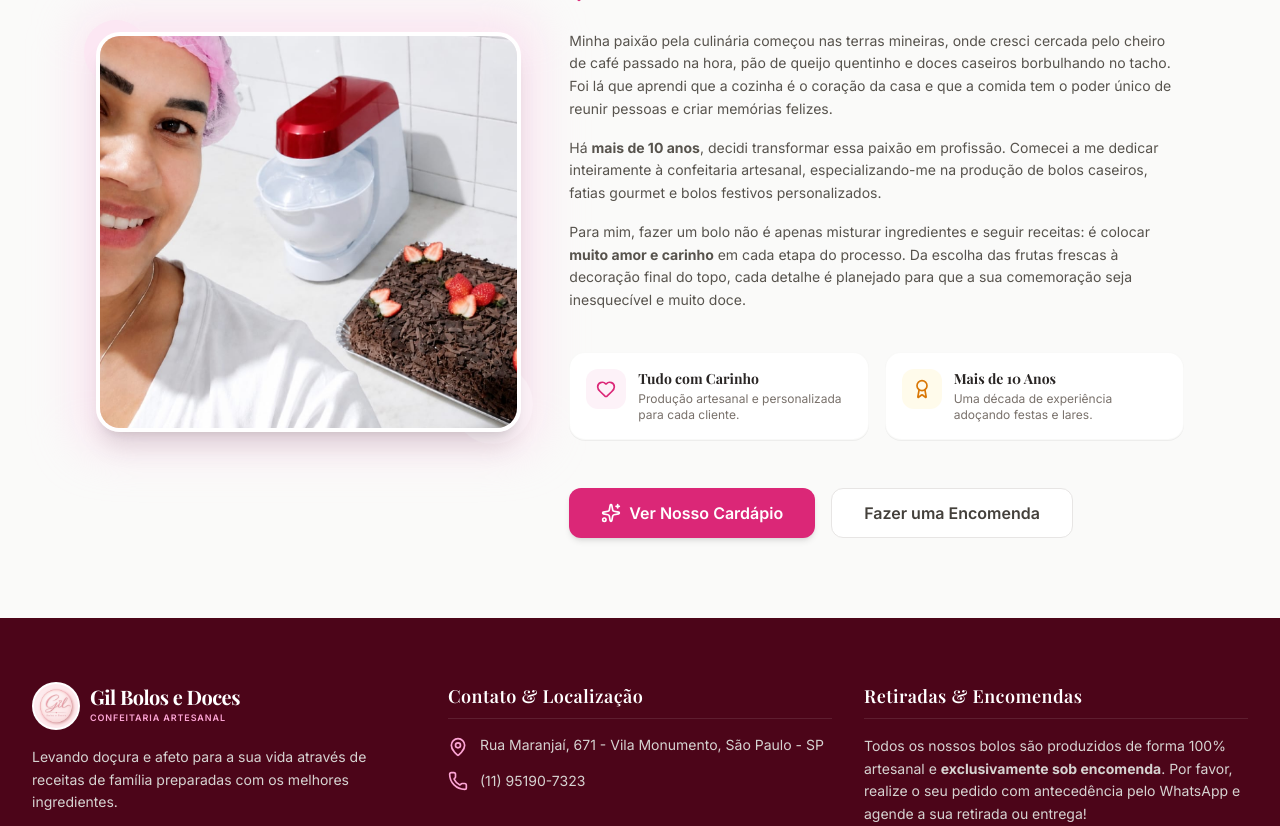
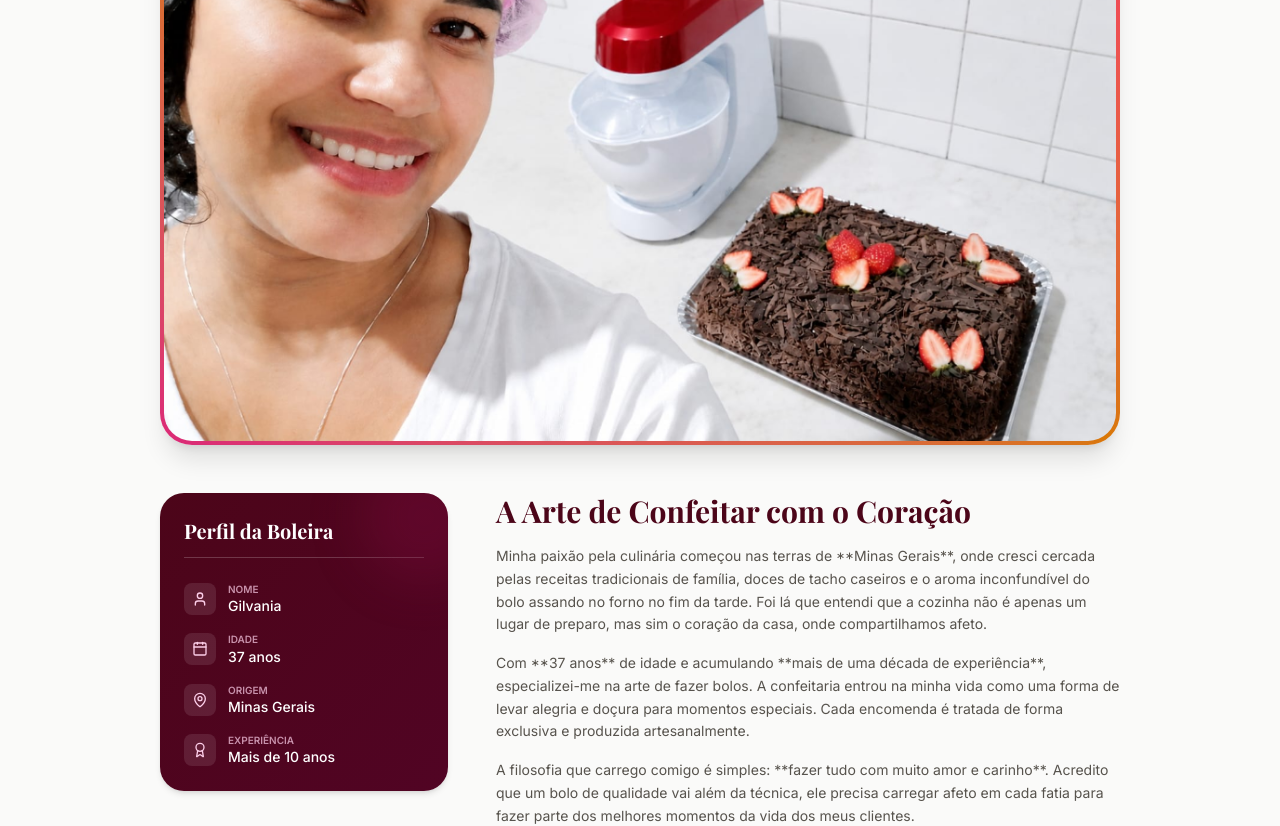
Before and after one commit to AlissonKawan/GilBolos, a React (Vite) app: page /a-boleira in a window 1280 px wide. Shown: the part 520-1346 px from the top of the page. Built offline with nearby package versions, Linux system fonts and the light colour scheme; a web font is replaced by a local one.

Commit message:
style(about): refactor biography page to display full landscape photo with a gradient border

```diff
--- a/src/pages/About.tsx
+++ b/src/pages/About.tsx
@@ -1,15 +1,15 @@
 import React from 'react';
 import { ScrollReveal } from '../components/ScrollReveal';
-import { Heart, Sparkles, Award, MapPin } from 'lucide-react';
+import { Heart, Sparkles, Award, MapPin, User, Calendar } from 'lucide-react';
 import { Link } from 'react-router-dom';
 
 export const About: React.FC = () => {
   return (
     <div className="bg-stone-50 py-12 md:py-20 min-h-screen font-sans">
-      <div className="max-w-6xl mx-auto px-4 sm:px-6 lg:px-8">
+      <div className="max-w-5xl mx-auto px-4 sm:px-6 lg:px-8">
 
         {/* Page Header */}
-        <ScrollReveal className="text-center max-w-xl mx-auto mb-12 md:mb-16">
+        <ScrollReveal className="text-center max-w-xl mx-auto mb-10">
           <span className="inline-block bg-pink-100 text-brand-primary text-xs font-bold tracking-widest uppercase px-3 py-1.5 rounded-full mb-3">
             Quem Faz Acontecer ✨
           </span>
@@ -21,92 +21,134 @@ export const About: React.FC = () => {
           </p>
         </ScrollReveal>
 
-        {/* Bio Grid */}
-        <div className="grid grid-cols-1 lg:grid-cols-12 gap-12 items-center">
+        {/* Full Horizontal Image with Gradient Border */}
+        <ScrollReveal className="relative p-1 bg-gradient-to-tr from-brand-primary via-brand-gold to-brand-secondary rounded-[32px] shadow-xl mb-12 overflow-hidden">
+          <div className="absolute inset-0 bg-black/5 opacity-0 hover:opacity-100 transition-opacity duration-300 pointer-events-none z-10" />
+          <img
+            src="/images/gilvania.png"
+            alt="Gilvania na cozinha com bolo de chocolate e batedeira"
+            className="w-full h-auto object-cover rounded-[28px] bg-white block"
+          />
+        </ScrollReveal>
 
-          {/* Left Side: Photo with artistic frames */}
-          <div className="lg:col-span-5 relative flex justify-center">
-            <ScrollReveal className="relative group">
-              {/* Decorative background shapes */}
-              <div className="absolute -inset-4 bg-pink-200/50 rounded-3xl blur-xl -z-10 group-hover:scale-105 transition-transform duration-300" />
-              <div className="absolute -top-3 -left-3 w-16 h-16 bg-pink-100 rounded-full -z-10" />
-              <div className="absolute -bottom-3 -right-3 w-20 h-20 bg-brand-accent rounded-full -z-10" />
+        {/* Content Section below the image */}
+        <div className="grid grid-cols-1 md:grid-cols-12 gap-8 md:gap-12">
 
-              {/* Main Photo */}
-              <img
-                src="/images/gilvania.png"
-                alt="Gilvania - Confeiteira da Gil Bolos e Doces"
-                className="w-full max-w-md h-[400px] object-cover rounded-3xl shadow-xl border-4 border-white transition-transform duration-300 group-hover:scale-[1.01]"
-              />
+          {/* Quick Info Sidebar - Gradient Card */}
+          <div className="md:col-span-4">
+            <ScrollReveal className="bg-gradient-to-br from-brand-dark to-pink-950 text-white rounded-3xl p-6 shadow-md space-y-6 relative overflow-hidden">
+              {/* Decorative light circle inside card */}
+              <div className="absolute -top-10 -right-10 w-32 h-32 bg-pink-900/30 rounded-full blur-xl pointer-events-none" />
+
+              <h3 className="font-serif text-xl font-bold border-b border-white/20 pb-3">
+                Perfil da Boleira
+              </h3>
+
+              <div className="space-y-4 text-sm">
+                <div className="flex items-center gap-3">
+                  <div className="p-2 bg-white/10 rounded-lg text-pink-200">
+                    <User className="w-4 h-4" />
+                  </div>
+                  <div>
+                    <span className="block text-[10px] text-pink-200/70 font-semibold uppercase">Nome</span>
+                    <span className="font-medium">Gilvania</span>
+                  </div>
+                </div>
+
+                <div className="flex items-center gap-3">
+                  <div className="p-2 bg-white/10 rounded-lg text-pink-200">
+                    <Calendar className="w-4 h-4" />
+                  </div>
+                  <div>
+                    <span className="block text-[10px] text-pink-200/70 font-semibold uppercase">Idade</span>
+                    <span className="font-medium">37 anos</span>
+                  </div>
+                </div>
+
+                <div className="flex items-center gap-3">
+                  <div className="p-2 bg-white/10 rounded-lg text-pink-200">
+                    <MapPin className="w-4 h-4" />
+                  </div>
+                  <div>
+                    <span className="block text-[10px] text-pink-200/70 font-semibold uppercase">Origem</span>
+                    <span className="font-medium">Minas Gerais</span>
+                  </div>
+                </div>
+
+                <div className="flex items-center gap-3">
+                  <div className="p-2 bg-white/10 rounded-lg text-pink-200">
+                    <Award className="w-4 h-4" />
+                  </div>
+                  <div>
+                    <span className="block text-[10px] text-pink-200/70 font-semibold uppercase">Experiência</span>
+                    <span className="font-medium">Mais de 10 anos</span>
+                  </div>
+                </div>
+              </div>
             </ScrollReveal>
           </div>
 
-          {/* Right Side: Text Biography */}
-          <div className="lg:col-span-7 space-y-6 text-left">
+          {/* Biography Text Column */}
+          <div className="md:col-span-8 space-y-6 text-left">
             <ScrollReveal className="space-y-4">
-              <div className="flex items-center gap-3">
-                <h2 className="font-serif text-3xl font-bold text-brand-dark">
-                  Gilvania
-                </h2>
-                <span className="bg-brand-accent text-brand-primary text-xs font-bold px-3 py-1 rounded-full border border-pink-100">
-                  37 anos
-                </span>
-              </div>
-              <p className="text-brand-gold font-serif italic text-lg font-semibold flex items-center gap-2">
-                <MapPin className="w-5 h-5 text-brand-primary shrink-0" />
-                <span>Nascida em Minas Gerais</span>
+              <h2 className="font-serif text-2xl md:text-3xl font-bold text-brand-dark">
+                A Arte de Confeitar com o Coração
+              </h2>
+              <p className="text-stone-600 text-sm leading-relaxed">
+                Minha paixão pela culinária começou nas terras de **Minas Gerais**, onde cresci cercada pelas receitas tradicionais de família, doces de tacho caseiros e o aroma inconfundível do bolo assando no forno no fim da tarde. Foi lá que entendi que a cozinha não é apenas um lugar de preparo, mas sim o coração da casa, onde compartilhamos afeto.
+              </p>
+              <p className="text-stone-600 text-sm leading-relaxed">
+                Com **37 anos** de idade e acumulando **mais de uma década de experiência**, especializei-me na arte de fazer bolos. A confeitaria entrou na minha vida como uma forma de levar alegria e doçura para momentos especiais. Cada encomenda é tratada de forma exclusiva e produzida artesanalmente.
+              </p>
+              <p className="text-stone-600 text-sm leading-relaxed">
+                A filosofia que carrego comigo é simples: **fazer tudo com muito amor e carinho**. Acredito que um bolo de qualidade vai além da técnica, ele precisa carregar afeto em cada fatia para fazer parte dos melhores momentos da vida dos meus clientes.
               </p>
             </ScrollReveal>
 
-            <ScrollReveal delay={100} className="space-y-4 text-stone-600 text-sm leading-relaxed">
-              <p>
-                Minha paixão pela culinária começou nas terras mineiras, onde cresci cercada pelo cheiro de café passado na hora, pão de queijo quentinho e doces caseiros borbulhando no tacho. Foi lá que aprendi que a cozinha é o coração da casa e que a comida tem o poder único de reunir pessoas e criar memórias felizes.
-              </p>
-              <p>
-                Há <strong>mais de 10 anos</strong>, decidi transformar essa paixão em profissão. Comecei a me dedicar inteiramente à confeitaria artesanal, especializando-me na produção de bolos caseiros, fatias gourmet e bolos festivos personalizados.
-              </p>
-              <p>
-                Para mim, fazer um bolo não é apenas misturar ingredientes e seguir receitas: é colocar <strong>muito amor e carinho</strong> em cada etapa do processo. Da escolha das frutas frescas à decoração final do topo, cada detalhe é planejado para que a sua comemoração seja inesquecível e muito doce.
+            {/* Blockquote decoration */}
+            <ScrollReveal delay={100} className="border-l-4 border-brand-primary pl-4 py-1.5 bg-brand-accent/50 rounded-r-xl">
+              <p className="text-xs text-brand-dark font-serif italic leading-relaxed">
+                "Fazer bolo não é apenas misturar ingredientes; é adoçar celebrações, abraçar corações e criar sorrisos na mesa de quem amamos."
               </p>
             </ScrollReveal>
 
-            {/* Icons highlights */}
-            <div className="grid grid-cols-1 sm:grid-cols-2 gap-4 pt-4">
-              <ScrollReveal delay={150} className="flex items-start gap-3 p-4 bg-white rounded-2xl border border-stone-100/60 shadow-2xs">
-                <div className="p-2.5 bg-pink-50 text-brand-primary rounded-xl shrink-0">
+            {/* Core Pillars Grid */}
+            <div className="grid grid-cols-1 sm:grid-cols-2 gap-4 pt-2">
+              <ScrollReveal delay={150} className="flex items-start gap-3 p-4 bg-white rounded-2xl border border-stone-100 shadow-2xs">
+                <div className="p-2 bg-pink-50 text-brand-primary rounded-xl shrink-0">
                   <Heart className="w-5 h-5" />
                 </div>
                 <div>
-                  <h4 className="font-serif font-bold text-stone-850 text-sm">Tudo com Carinho</h4>
-                  <p className="text-stone-500 text-xs mt-0.5">Produção artesanal e personalizada para cada cliente.</p>
+                  <h4 className="font-serif font-bold text-stone-850 text-sm">Amor e Dedicação</h4>
+                  <p className="text-stone-500 text-xs mt-0.5">Bolos caseiros e decorados preparados com carinho artesanal.</p>
                 </div>
               </ScrollReveal>
 
-              <ScrollReveal delay={200} className="flex items-start gap-3 p-4 bg-white rounded-2xl border border-stone-100/60 shadow-2xs">
-                <div className="p-2.5 bg-amber-50 text-brand-gold rounded-xl shrink-0">
-                  <Award className="w-5 h-5" />
+              <ScrollReveal delay={200} className="flex items-start gap-3 p-4 bg-white rounded-2xl border border-stone-100 shadow-2xs">
+                <div className="p-2 bg-amber-50 text-brand-gold rounded-xl shrink-0">
+                  <Sparkles className="w-5 h-5" />
                 </div>
                 <div>
-                  <h4 className="font-serif font-bold text-stone-850 text-sm">Mais de 10 Anos</h4>
-                  <p className="text-stone-500 text-xs mt-0.5">Uma década de experiência adoçando festas e lares.</p>
+                  <h4 className="font-serif font-bold text-stone-850 text-sm">Origem Mineira</h4>
+                  <p className="text-stone-500 text-xs mt-0.5">A essência e hospitalidade de Minas Gerais em cada receita.</p>
                 </div>
               </ScrollReveal>
             </div>
 
-            {/* CTA buttons */}
-            <ScrollReveal delay={250} className="pt-6 flex flex-col sm:flex-row gap-4">
+            {/* Actions */}
+            <ScrollReveal delay={250} className="pt-4 flex flex-col sm:flex-row gap-4">
               <Link
                 to="/cardapio"
                 className="bg-brand-primary hover:bg-brand-secondary text-white font-semibold py-3 px-8 rounded-xl flex items-center justify-center gap-2 shadow-md hover:shadow-lg transition-all duration-200"
               >
                 <Sparkles className="w-5 h-5" />
-                <span>Ver Nosso Cardápio</span>
+                <span>Ver Cardápio</span>
               </Link>
               <Link
                 to="/contato"
                 className="bg-white hover:bg-stone-50 text-stone-700 font-semibold py-3 px-8 rounded-xl border border-stone-200 hover:border-pink-200 text-center transition-all duration-200"
               >
-                Fazer uma Encomenda
+                Fazer Encomenda
               </Link>
             </ScrollReveal>
 
```
